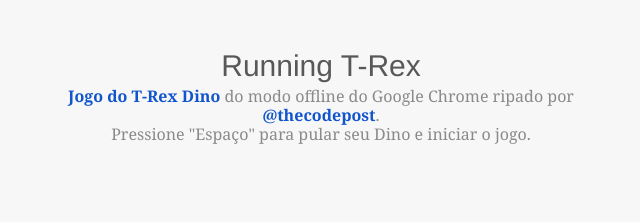
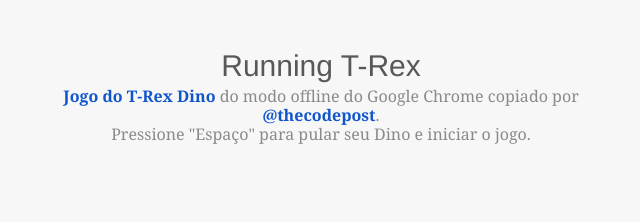
Before and after one commit to Victor-C-B-Santana/t-rex, a plain HTML site: page index.html in a window 1280 px wide. Shown: the top 222 px of the page, 319-959 px from the left. Drawn offline with Linux system fonts and the light colour scheme.

Commit message:
Update index.html

```diff
--- a/index.html
+++ b/index.html
@@ -2285,7 +2285,7 @@
 </script>
 <div id="main-frame-error" class="interstitial-wrapper" jstcache="0">
     <div class="onlyforchrome" style="font-size: 30px;text-align: center;font-family: Helvetica;">Running T-Rex</div>
-    <div class="onlyforchrome" style="margin-top:5px;text-align:center;color:#8a8a8a;margin-bottom:80px; font-size:.8em;line-height:1.2em;font-family: Georgia;"><a href="http://www.thecodepost.org/internet/play-hidden-t-rex-game-offline-chrome/" target="_blank"><strong>Jogo do T-Rex Dino</strong></a> do modo offline do Google Chrome ripado por  <a href="http://www.twitter.com/thecodepost" target="_blank"><strong>@thecodepost</strong></a>.<br/> Pressione "Espaço" para pular seu Dino e iniciar o jogo.</div>
+    <div class="onlyforchrome" style="margin-top:5px;text-align:center;color:#8a8a8a;margin-bottom:80px; font-size:.8em;line-height:1.2em;font-family: Georgia;"><a href="http://www.thecodepost.org/internet/play-hidden-t-rex-game-offline-chrome/" target="_blank"><strong>Jogo do T-Rex Dino</strong></a> do modo offline do Google Chrome copiado por <a href="http://www.twitter.com/thecodepost" target="_blank"><strong>@thecodepost</strong></a>.<br/> Pressione "Espaço" para pular seu Dino e iniciar o jogo.</div>
 	<div id="main-frame-notchrome" style="display:none; margin-top:50px;">Sorry, this game only runs on the Google Chrome! You can download it free <a href="https://www.google.com/chrome">here</a></div>
     <div id="offline-resources" jstcache="0">
     <div id="offline-resources-1x" jstcache="0">
```
